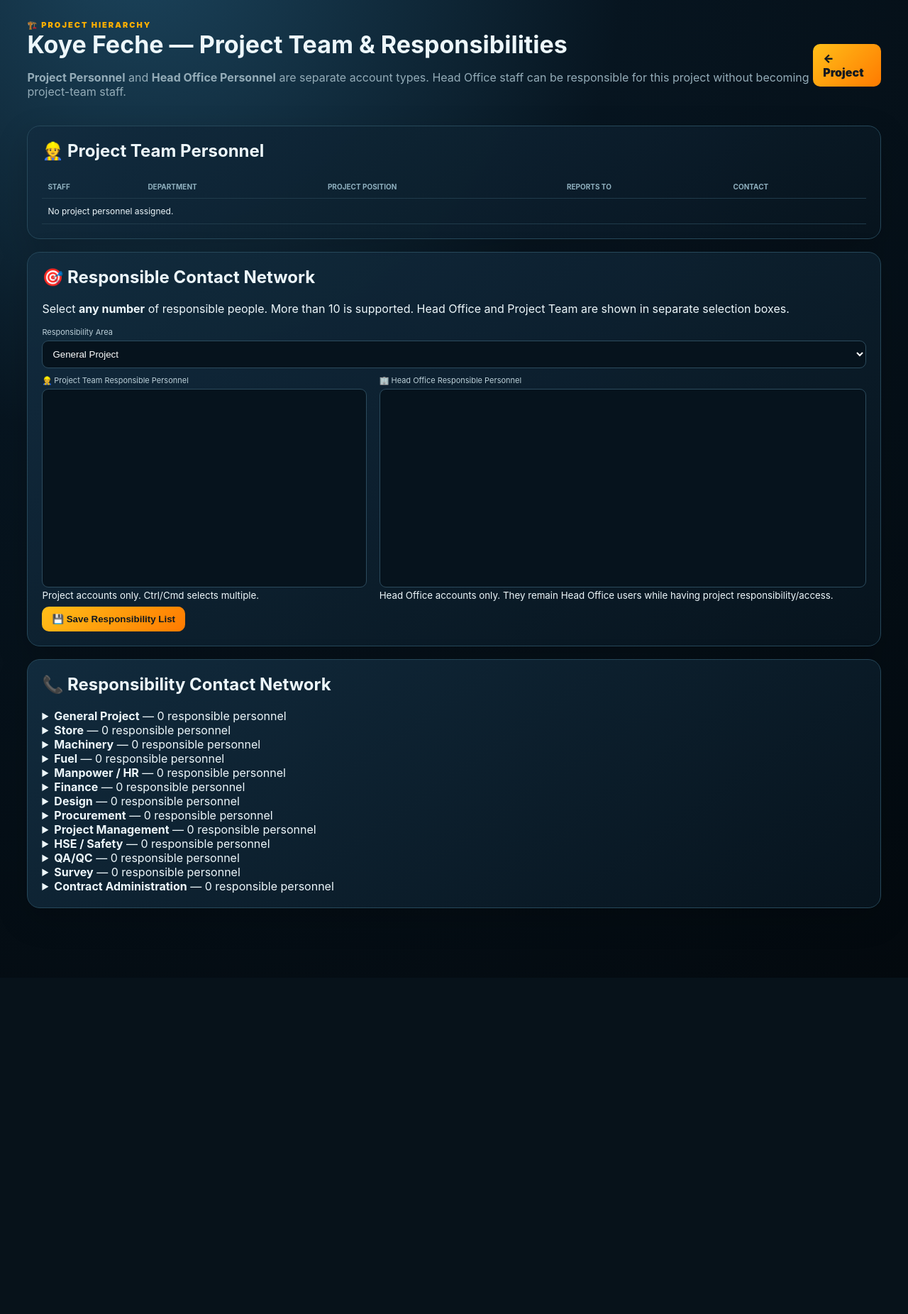
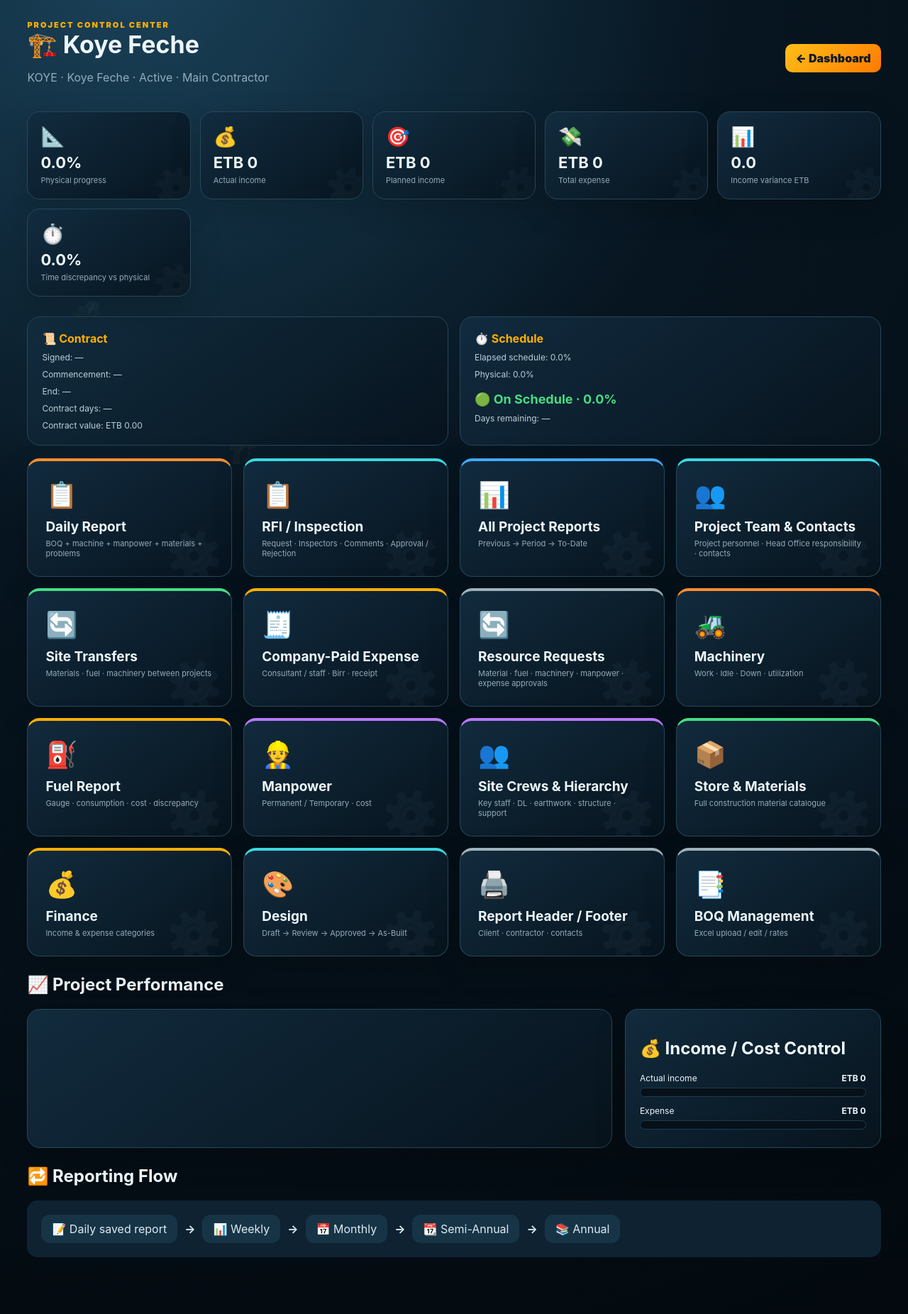
Before and after one commit to Nahommillion/BAGC_Construction_Management_V12_FULL, a Flask app: page /projects/1 in a window 1280 px wide. Shown: the part 72-1924 px from the top of the page at 71% size. Before the commit the page ends 1399 px from the top, so only its background shows below. Run offline with Flask 3, Linux system fonts and the light colour scheme; the visitor is signed in with stand-in values (Sample User, id 1); data comes from the database, SQL or seed files in the repository; data that the repository does not hold is empty; a map, chart or similar area stays blank.

Commit message:
Add files via upload

```diff
--- a/templates/project.html
+++ b/templates/project.html
@@ -1,7 +1,27 @@
 {% extends "base.html" %}{% block content %}
-<div class="page-title"><div><div class="eyebrow">🏗️ PROJECT HIERARCHY</div><h1>{{p.name}} — Project Team & Responsibilities</h1><p><b>Project Personnel</b> and <b>Head Office Personnel</b> are separate account types. Head Office staff can be responsible for this project without becoming project-team staff.</p></div><a class="btn" href="{{url_for('project',pid=pid)}}">← Project</a></div>
-<section class="table-card"><h2>👷 Project Team Personnel</h2><div class="scroll-table"><table><tr><th>Staff</th><th>Department</th><th>Project Position</th><th>Reports To</th><th>Contact</th></tr>{% for r in rows %}<tr><td><b>{{r.full_name}}</b><br><small>{{r.staff_id}} · 🏗️ PROJECT PERSONNEL</small></td><td>{{r.department}}</td><td>{{r.position or '—'}}</td><td>{{r.manager_name or 'Not assigned'}}</td><td>{{r.phone or '—'}}<br>{{r.email or '—'}}</td></tr>{% else %}<tr><td colspan="5">No project personnel assigned.</td></tr>{% endfor %}</table></div></section>
-{% if project_admin(pid) %}<section class="form-card"><h2>🎯 Responsible Contact Network</h2><p>Select <b>any number</b> of responsible people. More than 10 is supported. Head Office and Project Team are shown in separate selection boxes.</p><form method="post" action="{{url_for('update_project_responsibilities',pid=pid)}}"><label>Responsibility Area</label><select name="responsibility_area" id="responsibilityArea">{% for area in responsibility_map.keys() %}<option value="{{area}}">{{area}}</option>{% endfor %}</select><div class="two"><div><label>👷 Project Team Responsible Personnel</label><select name="project_responsible_user_ids" id="projectResponsible" multiple size="14" style="min-height:280px">{% for u in project_users %}<option value="{{u.id}}">{{u.full_name}} · {{u.department}} · {{u.position}}</option>{% endfor %}</select><small>Project accounts only. Ctrl/Cmd selects multiple.</small></div><div><label>🏢 Head Office Responsible Personnel</label><select name="head_office_responsible_user_ids" id="headResponsible" multiple size="14" style="min-height:280px">{% for u in head_users %}<option value="{{u.id}}">{{u.full_name}} · {{u.department}} · {{u.position}}{% if u.org_unit_name %} · {{u.org_unit_name}}{% endif %}</option>{% endfor %}</select><small>Head Office accounts only. They remain Head Office users while having project responsibility/access.</small></div></div><button>💾 Save Responsibility List</button></form></section>{% endif %}
-<section class="table-card"><h2>📞 Responsibility Contact Network</h2>{% for area,ids in responsibility_map.items() %}<details><summary><b>{{area}}</b> — {{ids|length}} responsible personnel</summary><div class="two"><div><h4>Project Team</h4>{% for u in project_users if u.id in ids %}<div class="mini"><b>{{u.full_name}}</b><br><small>{{u.department}} · {{u.position}}</small></div>{% else %}<small>None</small>{% endfor %}</div><div><h4>Head Office</h4>{% for u in head_users if u.id in ids %}<div class="mini"><b>{{u.full_name}}</b><br><small>{{u.department}} · {{u.position}}{% if u.org_unit_name %} · {{u.org_unit_name}}{% endif %}</small></div>{% else %}<small>None</small>{% endfor %}</div></div></details>{% endfor %}</section>
-{% if project_admin(pid) %}<script>const responsibilityMap={{responsibility_map|tojson}};const area=document.getElementById('responsibilityArea');const ps=document.getElementById('projectResponsible');const hs=document.getElementById('headResponsible');function syncResponsible(){const ids=new Set((responsibilityMap[area.value]||[]).map(String));[ps,hs].forEach(sel=>Array.from(sel.options).forEach(o=>o.selected=ids.has(o.value)));}if(area)area.addEventListener('change',syncResponsible);syncResponsible();</script>{% endif %}
-{% endblock %}
+<div class="page-title"><div><div class="eyebrow">PROJECT CONTROL CENTER</div><h1>🏗️ {{p.name}}</h1><p>{{p.code}} · {{p.location}} · {{p.status}} · {{p.contractor_role}}</p></div><a class="btn" href="{{url_for('dashboard')}}">← Dashboard</a></div>
+<div class="cards compact">
+<div class="stat"><span>📐</span><b>{{"%.1f"|format(physical_pct)}}%</b><small>Physical progress</small></div>
+<div class="stat"><span>💰</span><b>ETB {{'{:,.0f}'.format(actual_income)}}</b><small>Actual income</small></div>
+<div class="stat"><span>🎯</span><b>ETB {{'{:,.0f}'.format(planned_income)}}</b><small>Planned income</small></div>
+<div class="stat"><span>💸</span><b>ETB {{'{:,.0f}'.format(actual_expense)}}</b><small>Total expense</small></div>
+<div class="stat"><span>📊</span><b>{{"%.1f"|format(income_variance)}}</b><small>Income variance ETB</small></div>
+<div class="stat"><span>⏱️</span><b>{{"%.1f"|format(time_variance_pct)}}%</b><small>Time discrepancy vs physical</small></div>
+</div>
+<div class="project-meta-grid">
+<div class="meta-box"><b>📜 Contract</b><span>Signed: {{p.contract_sign_date or '—'}}</span><span>Commencement: {{p.commencement_date or p.start_date or '—'}}</span><span>End: {{p.contract_end_date or p.end_date or '—'}}</span><span>Contract days: {{p.contract_days or '—'}}</span><span>Contract value: ETB {{'{:,.2f}'.format(contract_value)}}</span></div>
+<div class="meta-box"><b>⏱️ Schedule</b><span>Elapsed schedule: {{"%.1f"|format(schedule_pct)}}%</span><span>Physical: {{"%.1f"|format(physical_pct)}}%</span><strong class="{{'good' if time_variance_pct>=0 else 'bad'}}">{{'🚀 Ahead' if time_variance_pct>0.5 else ('⚠️ Behind' if time_variance_pct < -0.5 else '🟢 On Schedule')}} · {{"%.1f"|format(time_variance_pct)}}%</strong><span>Days remaining: {{days_remaining if days_remaining is not none else '—'}}</span></div>
+</div>
+<div class="module-grid">
+<a class="module orange" href="{{url_for('daily',pid=p.id)}}">📋<b>Daily Report</b><small>BOQ + machine + manpower + materials + problems</small></a><a class="module cyan" href="{{url_for('rfi',pid=p.id)}}">📋<b>RFI / Inspection</b><small>Request · Inspectors · Comments · Approval / Rejection</small></a>
+<a class="module blue" href="{{url_for('reports',pid=p.id)}}">📊<b>All Project Reports</b><small>Previous → Period → To-Date</small></a><a class="module cyan" href="{{url_for('project_team',pid=p.id)}}">👥<b>Project Team & Contacts</b><small>Project personnel · Head Office responsibility · contacts</small></a><a class="module green" href="{{url_for('transfers',pid=p.id)}}">🔄<b>Site Transfers</b><small>Materials · fuel · machinery between projects</small></a><a class="module gold" href="{{url_for('expense_claim',pid=p.id)}}">🧾<b>Company-Paid Expense</b><small>Consultant / staff · Birr · receipt</small></a><a class="module dark" href="{{url_for('resource_requests',pid=p.id)}}">🔄<b>Resource Requests</b><small>Material · fuel · machinery · manpower · expense approvals</small></a>
+{% if project_admin(p.id) or me.role=='SUPER_ADMIN' or can_module('Machinery') %}<a class="module orange" href="{{url_for('machinery',pid=p.id)}}">🚜<b>Machinery</b><small>Work · Idle · Down · utilization</small></a><a class="module gold" href="{{url_for('fuel',pid=p.id)}}">⛽<b>Fuel Report</b><small>Gauge · consumption · cost · discrepancy</small></a>{% endif %}
+{% if project_admin(p.id) or me.role=='SUPER_ADMIN' or can_module('HR') %}<a class="module purple" href="{{url_for('manpower',pid=p.id)}}">👷<b>Manpower</b><small>Permanent / Temporary · cost</small></a><a class="module purple" href="{{url_for('crew',pid=p.id)}}">👥<b>Site Crews & Hierarchy</b><small>Key staff · DL · earthwork · structure · support</small></a>{% endif %}
+{% if project_admin(p.id) or me.role=='SUPER_ADMIN' or can_module('Store') %}<a class="module green" href="{{url_for('store',pid=p.id)}}">📦<b>Store & Materials</b><small>Full construction material catalogue</small></a>{% endif %}
+{% if project_admin(p.id) or me.role=='SUPER_ADMIN' or can_module('Finance') %}<a class="module gold" href="{{url_for('finance',pid=p.id)}}">💰<b>Finance</b><small>Income & expense categories</small></a>{% endif %}
+{% if project_admin(p.id) or me.role=='SUPER_ADMIN' or can_module('Design') %}<a class="module cyan" href="{{url_for('design',pid=p.id)}}">🎨<b>Design</b><small>Draft → Review → Approved → As-Built</small></a>{% endif %}
+{% if project_admin(p.id) or me.role=='SUPER_ADMIN' %}<a class="module dark" href="{{url_for('report_settings',pid=p.id)}}">🖨️<b>Report Header / Footer</b><small>Client · contractor · contacts</small></a><a class="module dark" href="{{url_for('boq_admin',pid=p.id)}}">📑<b>BOQ Management</b><small>Excel upload / edit / rates</small></a>{% endif %}
+</div>
+<div class="section"><h2>📈 Project Performance</h2><div class="dashboard-grid"><section class="panel chart-panel"><canvas id="projectPerformance"></canvas></section><section class="panel"><h2>💰 Income / Cost Control</h2><div class="metric-bar"><span>Actual income</span><b>ETB {{'{:,.0f}'.format(actual_income)}}</b></div><div class="bar"><i style="width:{{[100,(actual_income/(contract_value or 1))*100]|min}}%"></i></div><div class="metric-bar"><span>Expense</span><b>ETB {{'{:,.0f}'.format(actual_expense)}}</b></div><div class="bar expense"><i style="width:{{[100,(actual_expense/((actual_income or 1)))*100]|min}}%"></i></div></section></div></div>
+<div class="section"><h2>🔁 Reporting Flow</h2><div class="chain"><span>📝 Daily saved report</span><b>→</b><span>📊 Weekly</span><b>→</b><span>📅 Monthly</span><b>→</b><span>📆 Semi-Annual</span><b>→</b><span>📚 Annual</span></div></div>
+{% endblock %}{% block scripts %}<script>window.BAGC_PROJECT_PROGRESS={{ {'physical':physical_pct,'schedule':schedule_pct,'plannedIncome':planned_income,'actualIncome':actual_income,'expense':actual_expense}|tojson }};</script>{% endblock %}
```
Also changed, not shown: templates/project_team.html (+6 -1 lines).
